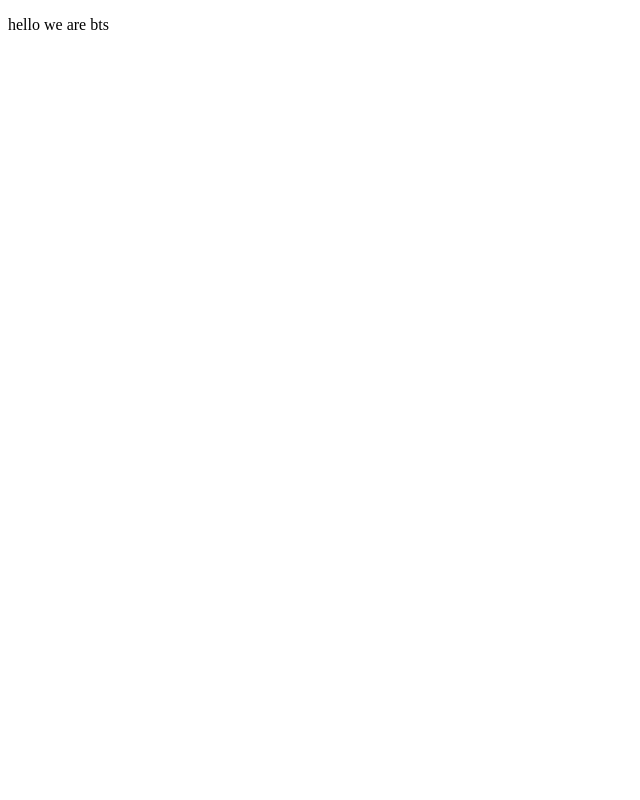
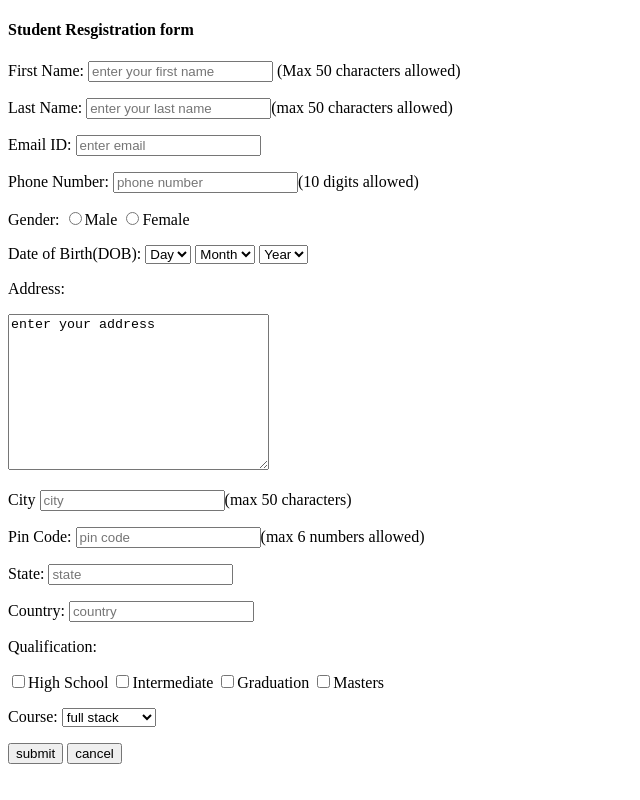
Before and after one commit to sandhya-rani-pulkanti/sandhya, a plain HTML site: page index.html in a window 1280 px wide. Shown: the whole page, without its empty margins (0-640 px from the left). Drawn offline with Linux system fonts and the light colour scheme.

Commit message:
add registration form

```diff
--- a/index.html
+++ b/index.html
@@ -3,9 +3,70 @@
 <head>
     <meta charset="UTF-8">
     <meta name="viewport" content="width=device-width, initial-scale=1.0">
-    <title>Document</title>
+    <title>website</title>
 </head>
 <body>
-  <p>hello we are bts</p>
+    <header>
+        <h4>Student Resgistration form</h4>
+    </header>
+    <main>
+        <form action="action.php">
+           <p>First Name:     <input type="text" placeholder="enter your first name"> (Max 50 characters allowed) </p>
+           <p> Last Name:    <input type="text" placeholder="enter your last name">(max 50 characters allowed)</p>
+            <p>Email ID:      <input type="text"placeholder="enter email"></p>
+            <p>Phone Number: <input type="number" placeholder="phone number">(10 digits allowed)</p>
+            <p> Gender:
+            <label for="1">
+                <input type="radio" name="gender" value="Male"id="1">Male
+            </label>
+            <label for="2">
+                <input type="radio" name="gender" value="Female" id="2">Female
+            </label>
+            </p>
+           <p>
+                Date of Birth(DOB):
+                <select name="day" value ="day"id="7">
+                    <option value="day">Day</option>
+                </select>
+                <select name="month"value="month" id="8">
+                    <option value="month">Month</option>
+                </select>
+                <select name="year"value="year" id="9">
+                    <option value="year">Year</option>
+                </select>
+            </p>
+            <p>Address:    </p>
+                <textarea name="address" id="" cols="30" rows="10">enter your address</textarea>
+                <p>City
+                    <input type="text"placeholder="city">(max 50 characters)
+                </p>
+                 <p>Pin Code:
+                    <input type="number" placeholder="pin code">(max 6 numbers allowed)
+                </p>
+               <p>State:
+                    <input type="text" placeholder="state">
+                </p>
+               <p>Country:
+                    <input type="text" placeholder="country">
+                </p>
+                <p>
+                    Qualification:</p>
+                    <input type="checkbox" name="high school" id="11">High School
+                    <input type="checkbox" name="intermediate" id="12">Intermediate
+                    <input type="checkbox" name="graduation" id="13">Graduation
+                    <input type="checkbox" name="masters" id="14">Masters
+              <p>Course:
+                    <select name="courses" id="20">
+                        <option value="full stack">full stack</option>
+                     <option value="testing tools">testing tools</option>
+                     <option value="aws">aws</option>
+                     <option value="ai">ai</option>
+                    </select>
+                </p>
+                <button>submit</button>
+                <button>cancel</button>
+
+        </form>
+    </main>
 </body>
 </html>
```
Also changed, not shown: 1 other file.
